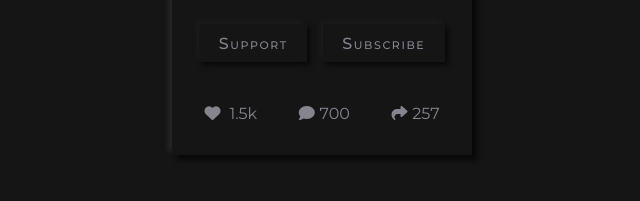
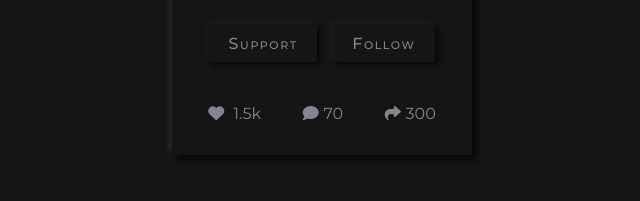
Before and after one commit to Tharvesh588/portfolio, a plain HTML site: page index.html in a window 1280 px wide. Shown: the part 455-656 px from the top of the page, 318-958 px from the left. Drawn offline with Linux system fonts and the light colour scheme.

Commit message:
Regular Update

```diff
--- a/index.html
+++ b/index.html
@@ -244,15 +244,15 @@
      <p>Support</p>
     </div>
     <div class="btn btn2">
-     <p>Subscribe</p>
+     <p>Follow</p>
     </div>
    </div>
    <div class="react-box">
     <div class="react"> <i class="fa-solid fa-heart"></i> <span>1.5k</span>
     </div>
-    <div class="react"> <i class="fa-solid fa-comment"></i><span>700</span>
+    <div class="react"> <i class="fa-solid fa-comment"></i><span>70</span>
     </div>
-    <div class="react"> <i class="fa-solid fa-share"></i><span>257</span>
+    <div class="react"> <i class="fa-solid fa-share"></i><span>300</span>
     </div>
    </div>
   </div> <a href="#" target="_blank"><i>click here</i></a>  <!--https://instagram.com/ngt_tamilan?utm_source=qr&amp;igshid=MzNlNGNkZWQ4Mg%3D%3D--------------->
```
